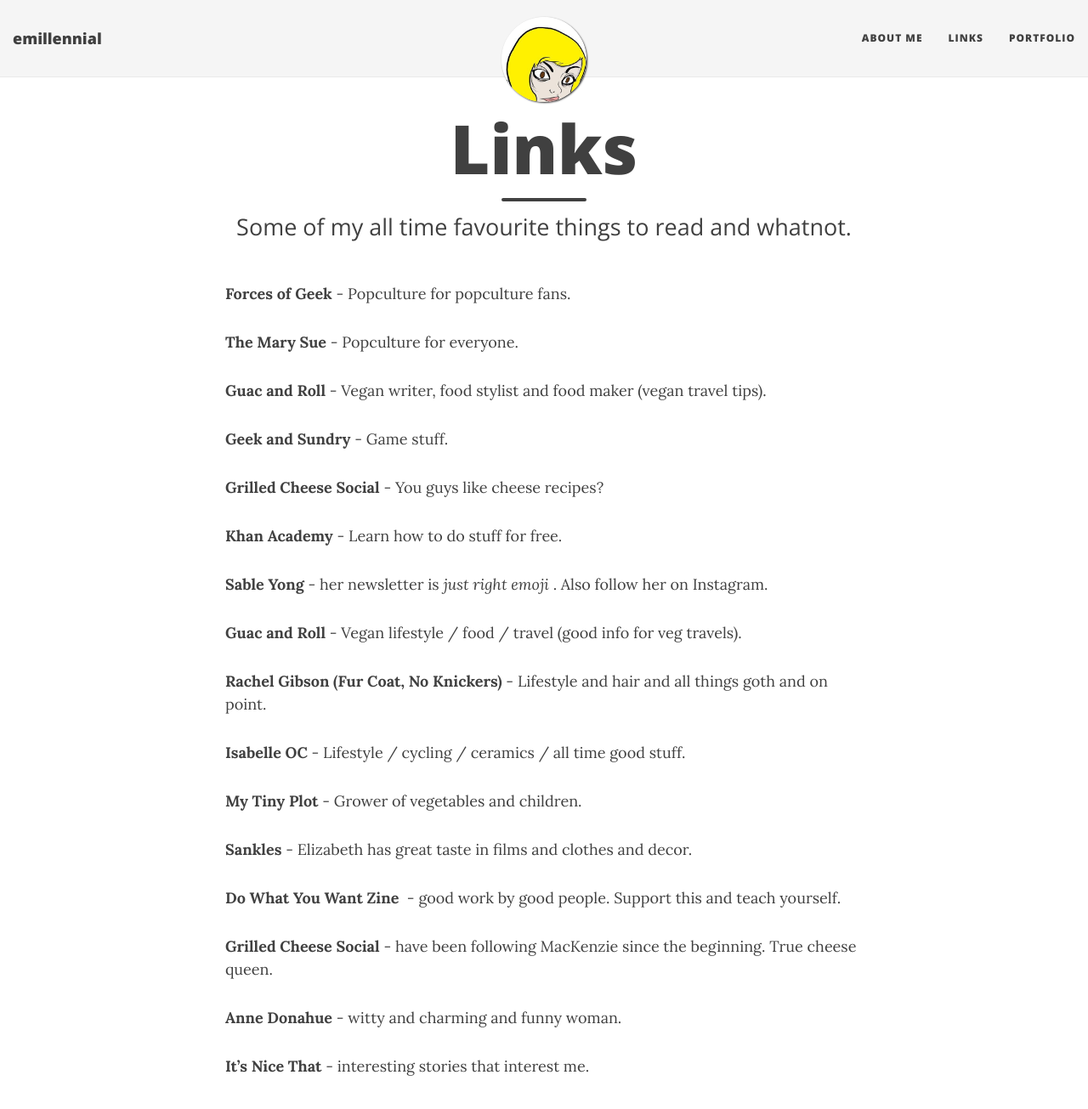
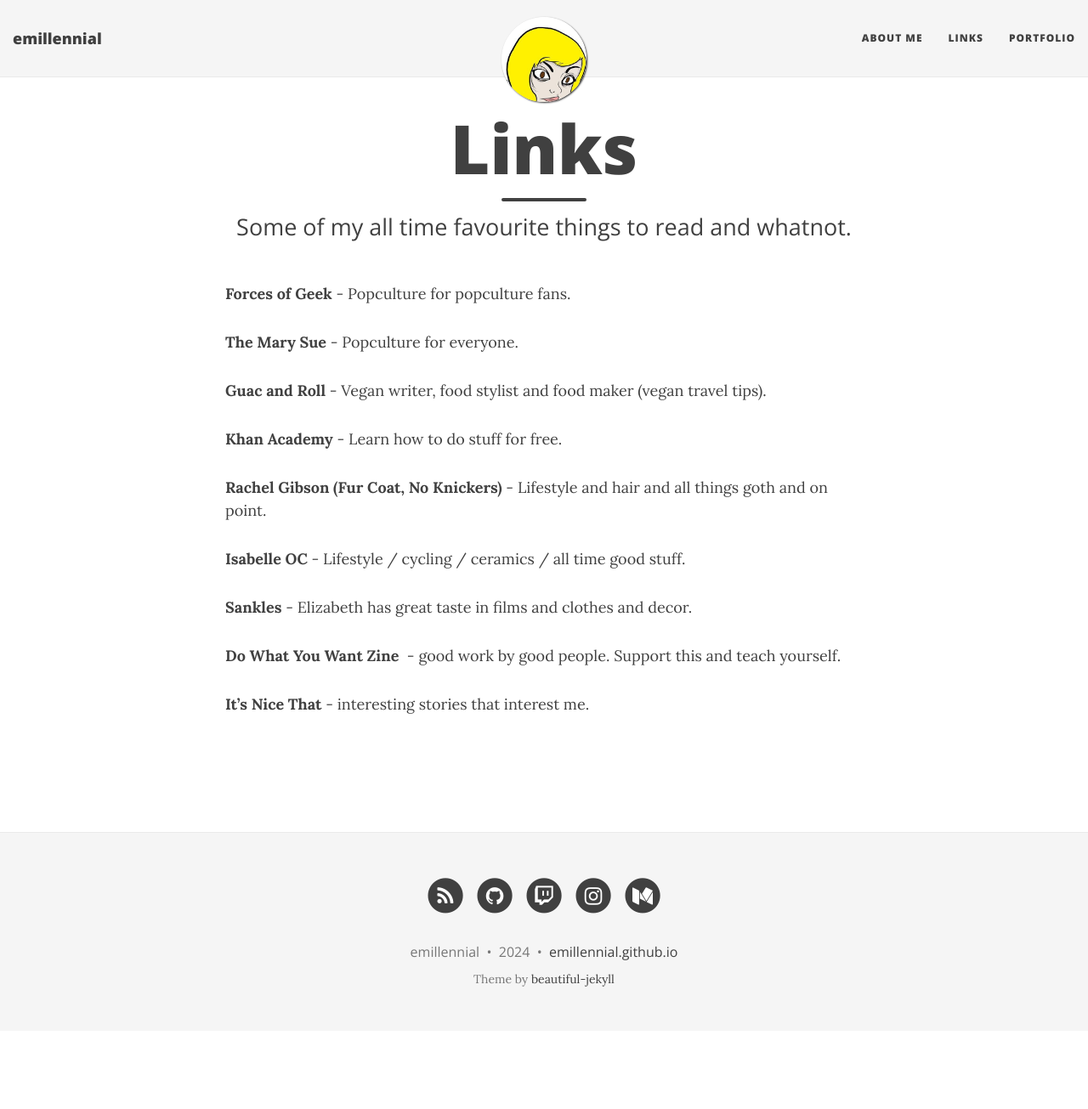
Before and after one commit to emillennial/emillennial.github.io, a Jekyll site: the page built from links.md, in a window 1280 px wide and 1400 px high. Shown: the top 1305 px of the window at 85% size. Built offline with Jekyll 4.4.1, drawn with Linux system fonts in a browser that asks for light colours; nearby versions of some CDN libraries.

Commit message:
Update links.md

```diff
--- a/links.md
+++ b/links.md
@@ -10,28 +10,14 @@
 
 **<a href="http://shakeguacandroll.com" target="_blank">Guac and Roll</a>** - Vegan writer, food stylist and food maker (vegan travel tips).
 
-**<a href="https://geekandsundry.com" target="_blank">Geek and Sundry</a>** - Game stuff.
-
-**<a href="https://grilledcheesesocial.com" target="_blank">Grilled Cheese Social</a>** - You guys like cheese recipes?
-
 **<a href="https://www.khanacademy.org" target="_blank">Khan Academy</a>** - Learn how to do stuff for free.
-
-**<a href="http://tinyletter.com/rejectedpitches" target="_blank">Sable Yong</a>** - her newsletter is *just right emoji* . Also follow her on <a href="https://www.instagram.com/sabletoothtigre/" target="_blank">Instagram</a>.
-
-**<a href="http://shakeguacandroll.com" target="_blank">Guac and Roll</a>** - Vegan lifestyle / food / travel (good info for veg travels).
 
 **<a href="https://rachaelgibson.co.uk" target="_blank">Rachel Gibson (Fur Coat, No Knickers)</a>** - Lifestyle and hair and all things goth and on point.
 
 **<a href="http://www.isabelleoc.co.uk" target="_blank">Isabelle OC</a>** - Lifestyle / cycling / ceramics / all time good stuff.
 
-**<a href="http://mytinyplot.com" target="_blank">My Tiny Plot</a>** - Grower of vegetables and children.
-
 **<a href="http://www.sankles.com" target="_blank">Sankles</a>** - Elizabeth has great taste in films and clothes and decor.
 
 **<a href="http://dowhatyouwantzine.co.uk" target="_blank">Do What You Want Zine</a>**  - good work by good people. Support this and teach yourself.
 
-**<a href="http://grilledcheesesocial.com" target="_blank">Grilled Cheese Social</a>** - have been following MacKenzie since the beginning. True cheese queen.
-
-**<a href="http://www.annetdonahue.com" target="_blank">Anne Donahue</a>** - witty and charming and funny woman.
-
 **<a href="http://www.itsnicethat.com" target="_blank">It's Nice That</a>** - interesting stories that interest me.
```
